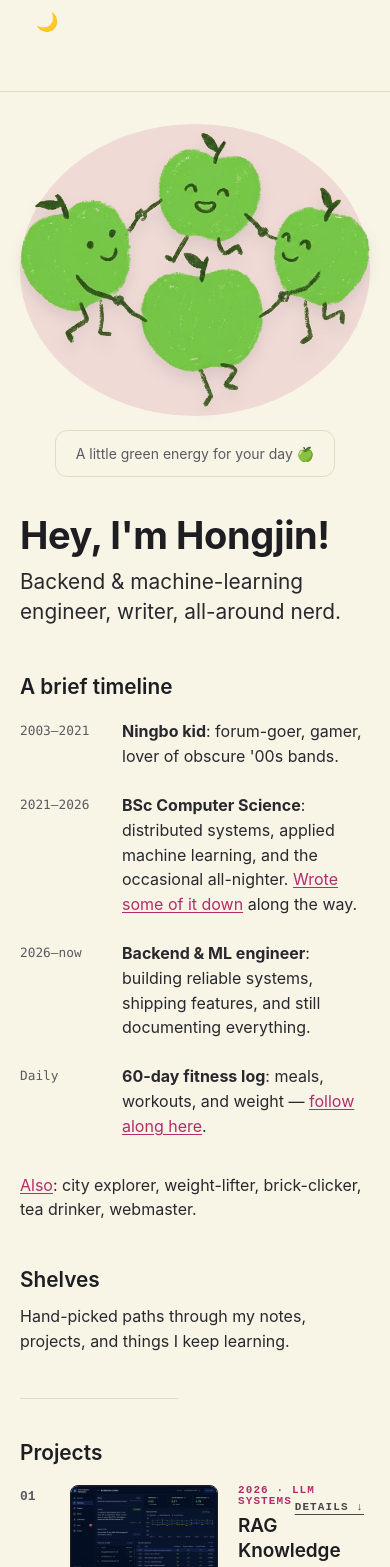
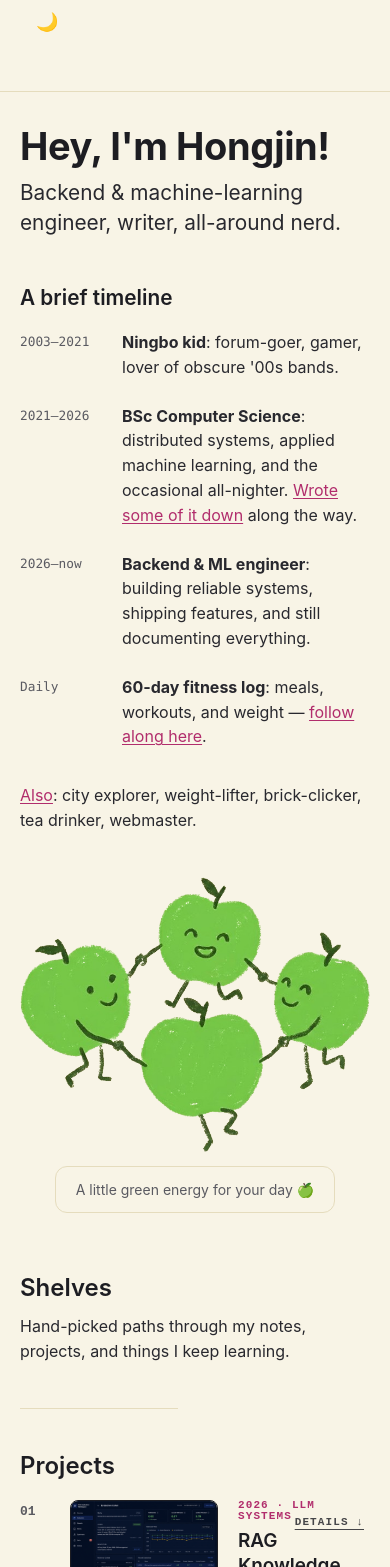
Before and after one commit to Hongjin-Lin/portfolio-site, a React (Vite) app: page / in a window 390 px wide. Shown: the part 401-1968 px from the top of the page. Built offline with nearby package versions, Linux system fonts and the light colour scheme; a web font is replaced by a local one.

Commit message:
Refine centered homepage hero layout

```diff
--- a/src/App.jsx
+++ b/src/App.jsx
@@ -110,7 +110,8 @@ export function App() {
       </aside>
 
       <main className="tn-main">
-        <div className="tn-col" id="about">
+        <section className="tn-hero-section" aria-label="Introduction">
+          <div className="tn-col" id="about">
           <h1>Hey, I'm Hongjin!</h1>
           <p className="tn-lead">Backend &amp; machine-learning engineer, writer, all-around nerd.</p>
           <h2>A brief timeline</h2>
@@ -133,6 +134,13 @@ export function App() {
             </li>
           </ul>
           <p className="tn-also"><a href="#">Also</a>: city explorer, weight-lifter, brick-clicker, tea drinker, webmaster.</p>
+          </div>
+          <aside className="tn-hero-art" aria-label="Four dancing green apples">
+            <img className="apple-ensemble" src="/assets/apples/apple-ensemble.png" alt="Four green apples holding hands and dancing together" />
+            <p className="tn-apple-caption">A little green energy for your day 🍏</p>
+          </aside>
+        </section>
+        <div className="tn-lower-sections">
           <section id="shelves" className="tn-shelves">
             <h2>Shelves</h2>
             <p>Hand-picked paths through my notes, projects, and things I keep learning.</p>
@@ -144,12 +152,6 @@ export function App() {
             ))}
           </section>
         </div>
-        <aside className="tn-hero-art" aria-label="Four dancing green apples">
-          <div className="tn-apple-orbit">
-            <img className="apple-ensemble" src="/assets/apples/apple-ensemble.png" alt="Four green apples holding hands and dancing together" />
-          </div>
-          <p className="tn-apple-caption">A little green energy for your day 🍏</p>
-        </aside>
       </main>
     </div>
   );
--- a/src/styles.css
+++ b/src/styles.css
@@ -61,9 +61,10 @@ html[data-tn-dark="1"] .tn-nav a:hover { background: rgba(255, 255, 255, .06); }
 .tn-moon:hover { color: var(--tn-accent); }
 
 /* ===== main column ===== */
-.tn-main { min-width: 0; padding: 40px 0 64px; display: grid; grid-template-columns: minmax(0, 1fr) minmax(250px, 340px); gap: clamp(40px, 5vw, 88px); align-items: start; }
+.tn-main { min-width: 0; padding: 40px 0 64px; }
+.tn-hero-section { display: grid; grid-template-columns: minmax(0, 1fr) minmax(250px, 340px); gap: clamp(40px, 5vw, 88px); align-items: start; }
 .tn-sec--nonav { border-bottom: 0; }
-.tn-col { max-width: 820px; min-width: 0; }
+.tn-col { max-width: 860px; min-width: 0; }
 .tn-col h1 { font-size: 48px; font-weight: 700; line-height: 1.2; letter-spacing: -.01em; margin: 0 0 8px; color: var(--tn-heading); }
 .tn-lead { font-size: 20.8px; line-height: 1.45; margin: 0 0 8px; }
 .tn-col h2 { font-size: 20.8px; margin: 44px 0 12px; }
@@ -73,23 +74,23 @@ html[data-tn-dark="1"] .tn-nav a:hover { background: rgba(255, 255, 255, .06); }
 .tn-timeline a { color: var(--tn-accent); text-decoration: underline; text-decoration-thickness: 1px; text-underline-offset: 2px; }
 .tn-also { margin-top: 26px; }
 .tn-also a { color: var(--tn-accent); text-decoration: underline; text-decoration-thickness: 1px; text-underline-offset: 2px; }
-.tn-shelves { margin-top: 42px; }
+.tn-lower-sections { margin-top: 80px; }
+.tn-shelves { margin-top: 0; }
 .tn-shelves h2 { margin: 0 0 8px; }
 .tn-shelves p { margin: 0; }
-.tn-hero-art { position: sticky; top: 13vh; margin-top: 215px; display: flex; flex-direction: column; align-items: center; }
-.tn-apple-orbit { width: min(100%, 380px); aspect-ratio: 1.2 / 1; border-radius: 50%; background: color-mix(in srgb, var(--tn-accent) 13%, var(--tn-bg)); position: relative; display: grid; place-items: center; }
-.tn-apple-orbit .apple-ensemble { display: block; width: 100%; height: 100%; object-fit: contain; filter: drop-shadow(0 8px 7px rgb(40 40 46 / 10%)); }
+.tn-hero-art { margin-top: 215px; display: flex; flex-direction: column; align-items: center; }
+.tn-hero-art .apple-ensemble { display: block; width: 100%; height: auto; object-fit: contain; }
 .tn-apple-caption { margin: 14px 0 0; padding: 12px 20px; text-align: center; border: 1px solid var(--tn-border); border-radius: 12px; font-size: 14px; color: var(--tn-muted); }
 
 @media (max-width: 1100px) {
   .tn-shell { padding: 24px 28px 0; grid-template-columns: 230px minmax(0, 1fr); column-gap: 40px; }
-  .tn-main { grid-template-columns: minmax(0, 1fr) minmax(210px, 270px); gap: 32px; }
+  .tn-hero-section { grid-template-columns: minmax(0, 1fr) minmax(210px, 270px); gap: 32px; }
   .tn-hero-art { margin-top: 210px; }
 }
 
 @media (max-width: 1000px) and (min-width: 821px) {
-  .tn-main { grid-template-columns: minmax(0, 1fr); }
-  .tn-hero-art { position: static; justify-self: center; width: min(70%, 340px); margin-top: 28px; }
+  .tn-hero-section { grid-template-columns: minmax(0, 1fr); }
+  .tn-hero-art { justify-self: center; width: min(70%, 380px); margin-top: 28px; }
 }
 
 @media (max-width: 820px) {
@@ -98,9 +99,10 @@ html[data-tn-dark="1"] .tn-nav a:hover { background: rgba(255, 255, 255, .06); }
   .tn-sec--nonav { margin-bottom: 0; }
   .tn-nav { display: grid; grid-template-columns: repeat(2, minmax(0, 1fr)); }
   .tn-sec--foot { margin-top: 12px; }
-  .tn-main { margin-left: 0; padding: 32px 0 48px; display: flex; flex-direction: column; gap: 36px; }
-  .tn-hero-art { order: -1; position: static; align-self: center; width: min(100%, 360px); margin: 0; }
-  .tn-apple-orbit { width: 100%; }
+  .tn-main { margin-left: 0; padding: 32px 0 48px; }
+  .tn-hero-section { display: flex; flex-direction: column; gap: 0; }
+  .tn-hero-art { align-self: center; width: min(100%, 420px); margin: 28px 0 0; }
+  .tn-lower-sections { margin-top: 56px; }
   .tn-col h1 { font-size: 38px; }
 }
 
```
